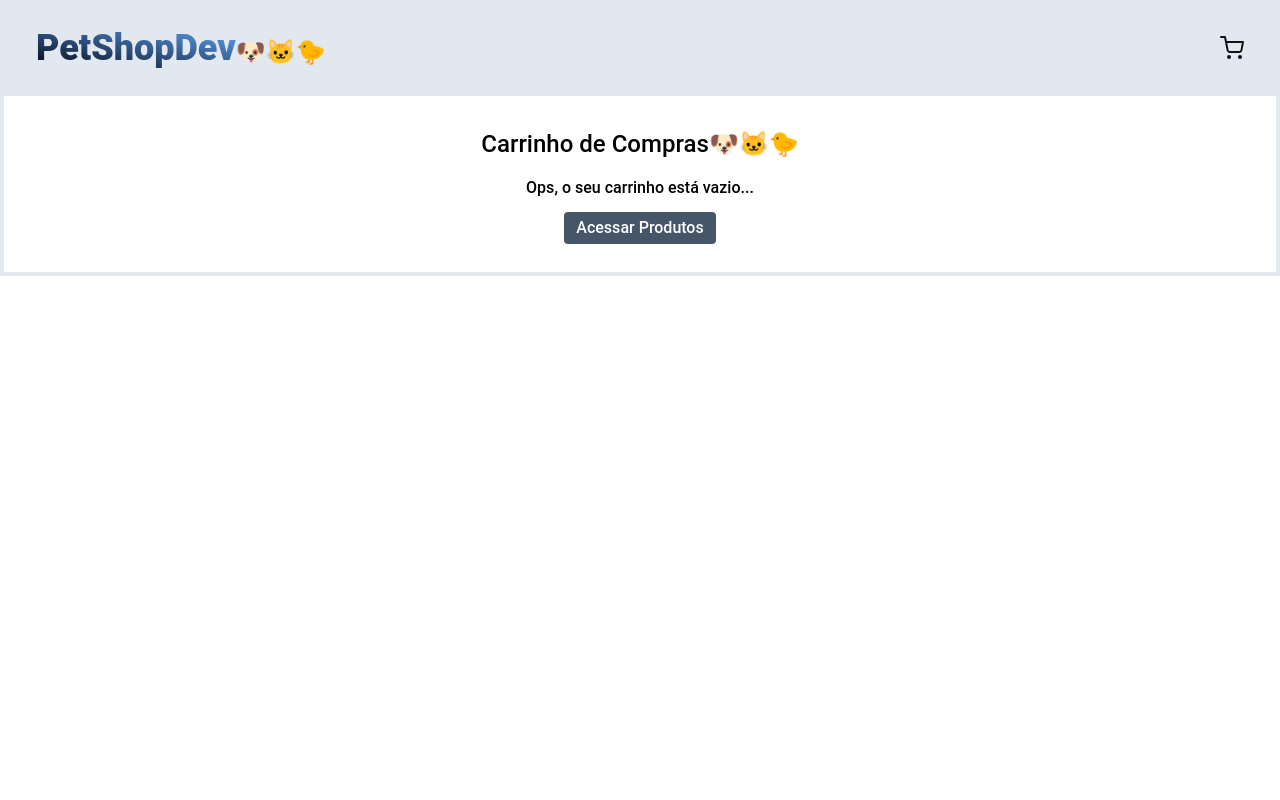
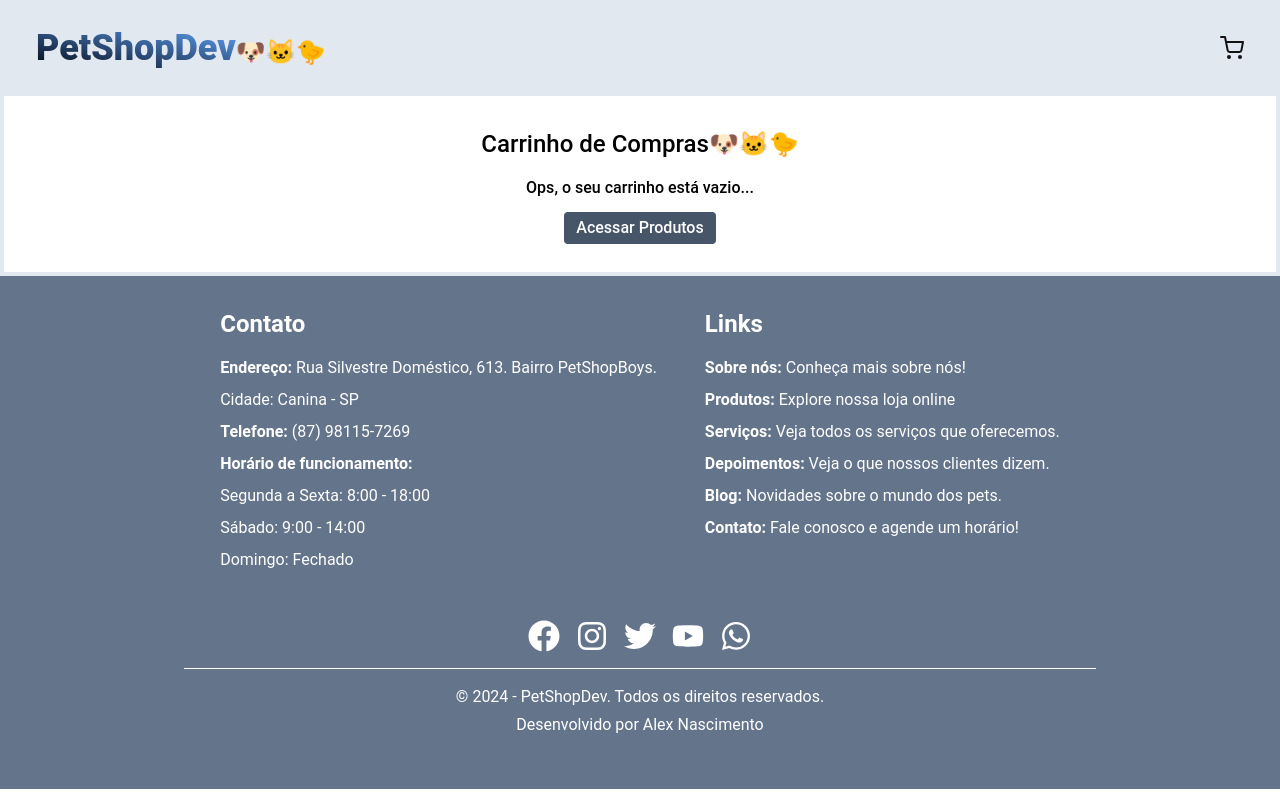
Before and after one commit to alexdev613/devpetshop-to-deploy, a React (Vite) app: page /carrinho in a window 1280 px wide. Built offline with nearby package versions, Linux system fonts and the light colour scheme.

Commit message:
feat: criei o Footer e introduzi ele no Layout, passei umas modificações na ágina de carrinho para que ela se adequasse melhor com o footer

```diff
--- /dev/null
+++ b/src/components/Footer/index.tsx
@@ -0,0 +1,84 @@
+import { FaFacebook, FaInstagram, FaTwitter, FaYoutube, FaWhatsapp} from 'react-icons/fa';
+import { Link } from 'react-router-dom';
+
+export function Footer() {
+  return (
+    <footer className="bg-slate-500 text-white p-8">
+      <div className="flex flex-col sm:justify-between items-center text-left max-w-7xl m-auto">
+
+        <div className='flex flex-col sm:flex-row gap-6 sm:gap-12'>
+
+          <div className="flex flex-col gap-2">
+            <h3 className="font-bold text-2xl mb-2">Contato</h3>
+            <h4 className='font-semibold'>Endereço: <span className='font-normal'>Rua Silvestre Doméstico, 613. Bairro PetShopBoys.</span></h4>
+            <p> Cidade: Canina - SP</p>
+            <h4 className='font-semibold'>Telefone: <span className='font-normal'>(87) 98115-7269</span></h4>
+            <h4 className='font-semibold'>Horário de funcionamento: </h4>
+            <p>Segunda a Sexta: 8:00 - 18:00</p>
+            <p>Sábado: 9:00 - 14:00</p>
+            <p>Domingo: Fechado</p>
+          </div>
+
+          <div className="flex flex-col gap-2">
+            <h3 className="font-bold text-2xl mb-2">Links</h3>
+            <Link to={'#about'}>
+              <p className='font-bold'>Sobre nós:
+                <span className='font-normal'> Conheça mais sobre nós!</span>
+              </p>
+            </Link>
+
+            <Link to={'#products'}>
+              <p className='font-bold'>Produtos:
+                <span className='font-normal'> Explore nossa loja online</span>
+              </p>
+            </Link>
+            <Link to={'#services'}>
+              <p className='font-bold'>Serviços:
+                <span className='font-normal'> Veja todos os serviços que oferecemos.</span>
+              </p>
+            </Link>
+
+            <Link to={'#feedback'}>
+              <p className='font-bold'>Depoimentos:
+                <span className='font-normal'> Veja o que nossos clientes dizem.</span>
+              </p>
+            </Link>
+
+            <Link to={''}>
+              <p className='font-bold'>Blog:
+                <span className='font-normal'> Novidades sobre o mundo dos pets.</span>
+              </p>
+            </Link>
+
+            <Link to={''}>
+              <p className='font-bold'>Contato:
+                <span className='font-normal'> Fale conosco e agende um horário!</span>
+              </p>
+            </Link>
+          </div>
+
+        </div>
+
+      </div>
+      <div className='flex flex-col justify-center items-center py-4'>
+        <div className='flex flex-wrap gap-4 justify-center mt-8'>
+          <FaFacebook size={32} color='white' />
+          <FaInstagram size={32} color='white' />
+          <FaTwitter size={32} color='white' />
+          <FaYoutube size={32} color='white' />
+          <FaWhatsapp size={32} color='white' />
+        </div>
+        <div className='h-[1px] w-11/12 sm:w-9/12 bg-white my-4'></div>
+        <p className='text-center'>
+          © 2024 - PetShopDev. Todos os direitos reservados.
+        </p>
+        <p className='text-center my-1'>
+          <Link to="https://www.linkedin.com/in/alexjfnascimento/" target='_blank'>
+            Desenvolvido por Alex Nascimento
+          </Link>
+        </p>
+      </div>
+
+    </footer>
+  )
+}
--- a/src/components/Layout/index.tsx
+++ b/src/components/Layout/index.tsx
@@ -1,11 +1,13 @@
 import { Outlet } from "react-router-dom";
 import { Header } from "../Header";
+import { Footer } from "../Footer";
 
 export function Layout() {
   return (
     <>
       <Header />
       <Outlet />
+      <Footer />
     </>
   )
 }
--- a/src/pages/Cart/index.tsx
+++ b/src/pages/Cart/index.tsx
@@ -116,7 +116,8 @@ export function Cart() {
       </div>
 
       {cart.length !== 0 && (
-        <div className='w-72 mt-4 border-slate-300 border-2 py-2 px-3 float-right mb-10'>
+        <div className='w-full flex flex-row-reverse px-3'>
+          <div className='w-full sm:w-72 mt-4 border-slate-300 border-2 py-2 px-3 mb-10'>
             <p className=''>Quantidade de produtos: {qtdProducts}</p>
             <p className="font-bold  mb-4">Total: {total}</p>
             <button
@@ -126,8 +127,8 @@ export function Cart() {
               Fechar Pedido
             </button>
           </div>
+        </div>
       )}
-
 
     </div>
   )
```
Lines whose indentation alone changed are shown as unchanged.
